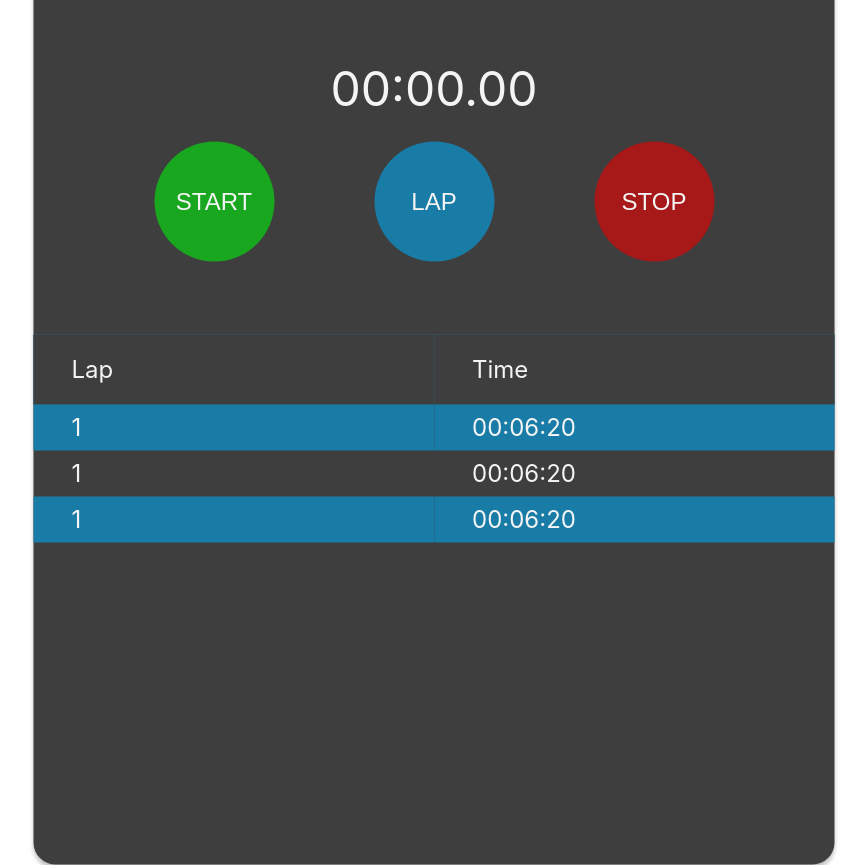
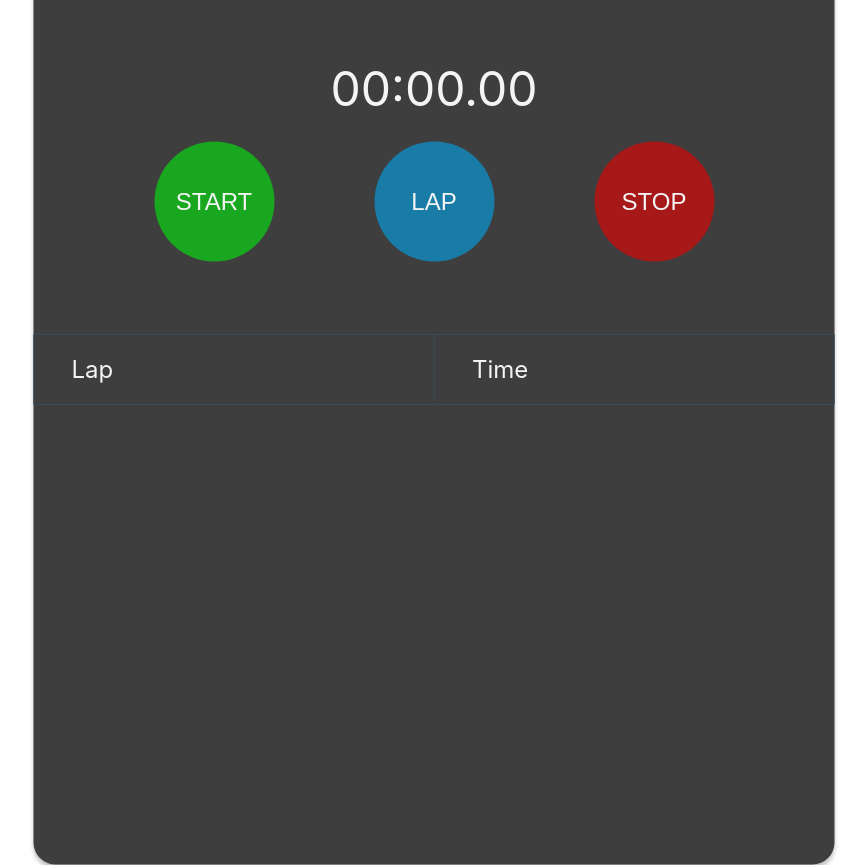
Before and after one commit to Minaghoreshi/stop-watch, a React (Create React App) app: page / in a window 1280 px wide. Shown: the whole page, without its empty margins (206-1073 px from the left). Built offline with nearby package versions, Linux system fonts and the light colour scheme.

Commit message:
feat: implement lap table dunctionality

```diff
--- a/src/Components/Lap/Lap.jsx
+++ b/src/Components/Lap/Lap.jsx
@@ -1,6 +1,10 @@
-import React from "react";
+import React, { useContext } from "react";
 import styles from "./Lap.module.css";
+import { LapContext } from "../../Contexts/LapContext";
+import { formatTime } from "../StopWatch/Stop-watch";
 export default function Lap() {
+  const { lapState } = useContext(LapContext);
+  console.log(lapState);
   return (
     <table className={styles.table}>
       <thead>
@@ -11,18 +15,20 @@ export default function Lap() {
         </tr>
       </thead>
       <tbody>
-        <tr>
-          <td>1</td>
-          <td>00:06:20</td>
-        </tr>
-        <tr>
-          <td>1</td>
-          <td>00:06:20</td>
-        </tr>
-        <tr>
-          <td>1</td>
-          <td>00:06:20</td>
-        </tr>
+        {lapState.map((time, index) => {
+          let currentLapTime;
+          if (index - 1 >= 0) {
+            currentLapTime = formatTime(time - lapState[index - 1]);
+          } else {
+            currentLapTime = formatTime(time);
+          }
+          return (
+            <tr key={index}>
+              <td>{index + 1}</td>
+              <td>{currentLapTime}</td>
+            </tr>
+          );
+        })}
       </tbody>
     </table>
   );
--- a/src/Components/StopWatch/Stop-watch.jsx
+++ b/src/Components/StopWatch/Stop-watch.jsx
@@ -2,20 +2,7 @@ import React, { useContext, useEffect, useState } from "react";
 import styles from "./stop-watch.module.css";
 import { LapContext } from "../../Contexts/LapContext";
 import { TimerContext } from "../../Contexts/TimerContext";
-export default function StopWatch() {
-  const { lapState, lapDispatch } = useContext(LapContext);
-  const { timerState, timerStateDispatch } = useContext(TimerContext);
-  const [lastAddedTIme, setLastAddedTime] = useState(0);
-  // function millisecondsToHMS(milliseconds) {
-  //   let minutes = Math.floor(milliseconds / 60000);
-  //   let remainingSeconds = Math.floor((milliseconds % 60000) / 1000);
-  //   let remainingmilli = milliseconds % 1000;
-
-  //   console.log(
-  //     `${minutes} minutes and ${remainingSeconds} second and  ${remainingmilli} milisecond`
-  //   );
-  // }
-  function formatTime(milliseconds) {
+export function formatTime(milliseconds) {
   const totalSeconds = Math.floor(milliseconds / 100);
   const minutes = Math.floor(totalSeconds / 60);
   const seconds = totalSeconds % 60;
@@ -26,6 +13,10 @@ export default function StopWatch() {
     "0"
   )}.${String(remainingMilliseconds).padStart(2, "0")}`;
 }
+export default function StopWatch() {
+  const { lapDispatch } = useContext(LapContext);
+  const { timerState, timerStateDispatch } = useContext(TimerContext);
+  const [lastAddedTIme, setLastAddedTime] = useState(0);
 
   const handleStart = () => {
     timerStateDispatch({ type: "START" });
@@ -57,8 +48,6 @@ export default function StopWatch() {
     };
   }, [timerState.isRunning]);
 
-  // let hour = timerState.elapsedTime / 3600;
-
   return (
     <div className={styles.stopWatch__Wrapper}>
       <div className={styles.stopWatch__timer}>
```
Lines whose indentation alone changed are shown as unchanged.
